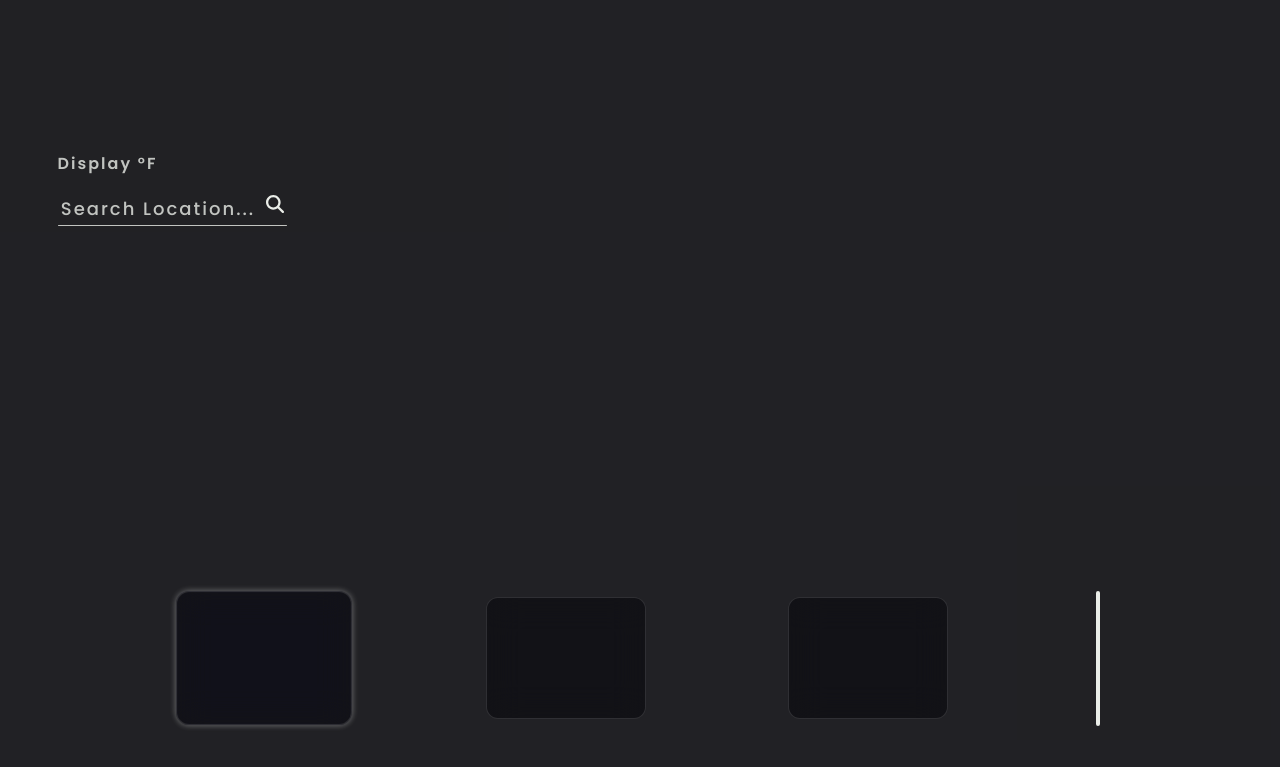
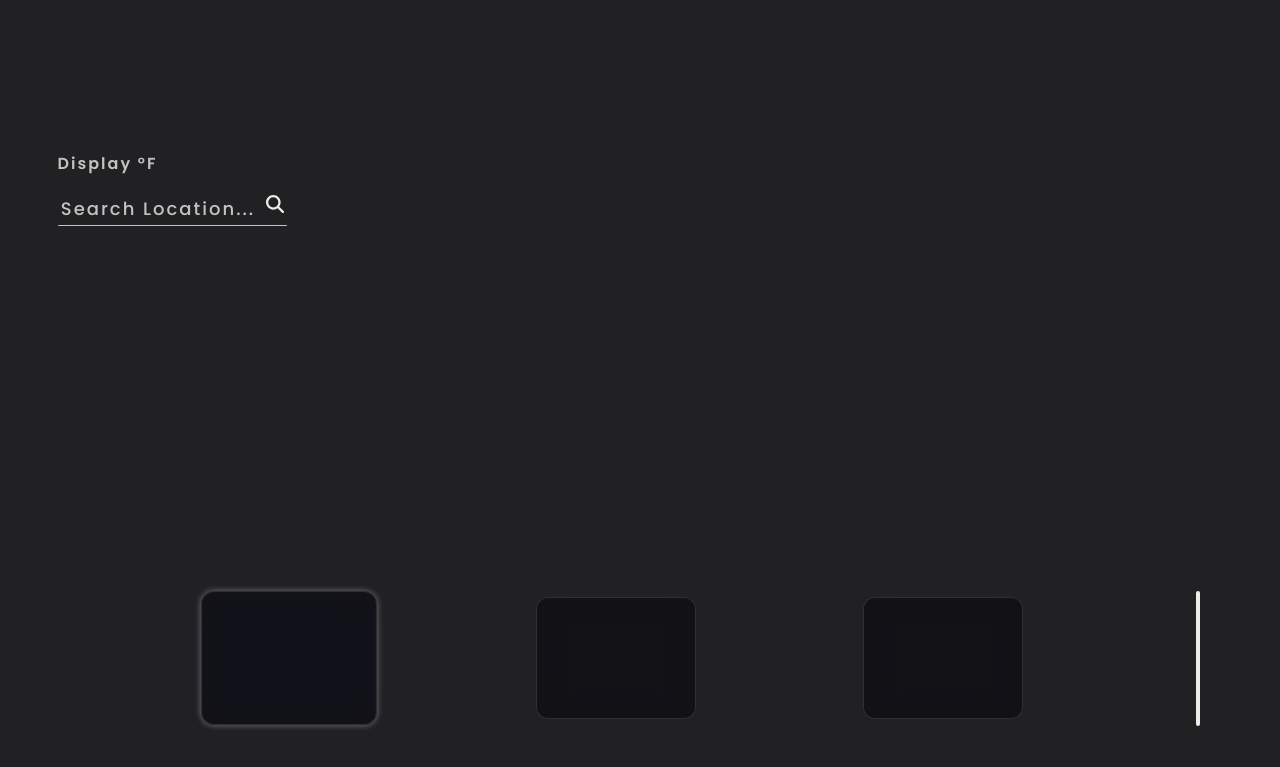
Before and after one commit to Mo2Hefny/odin-weather-app, a website built with webpack: page dist/index.html in a window 1280 px wide. Shown: the part 23-790 px from the top of the page. Built offline with Linux system fonts and the light colour scheme.

Commit message:
Fix  scroll on hourly section

```diff
--- a/src/styles.css
+++ b/src/styles.css
@@ -202,10 +202,8 @@ body {
 
 .hourly {
   display: flex;
-  justify-content: center;
   gap: var(--pad-1);
   overflow: auto;
-  padding-left: 100px;
 }
 /* Glass effects for cards */
 .card {
```
Also changed, not shown: dist/main.js.
